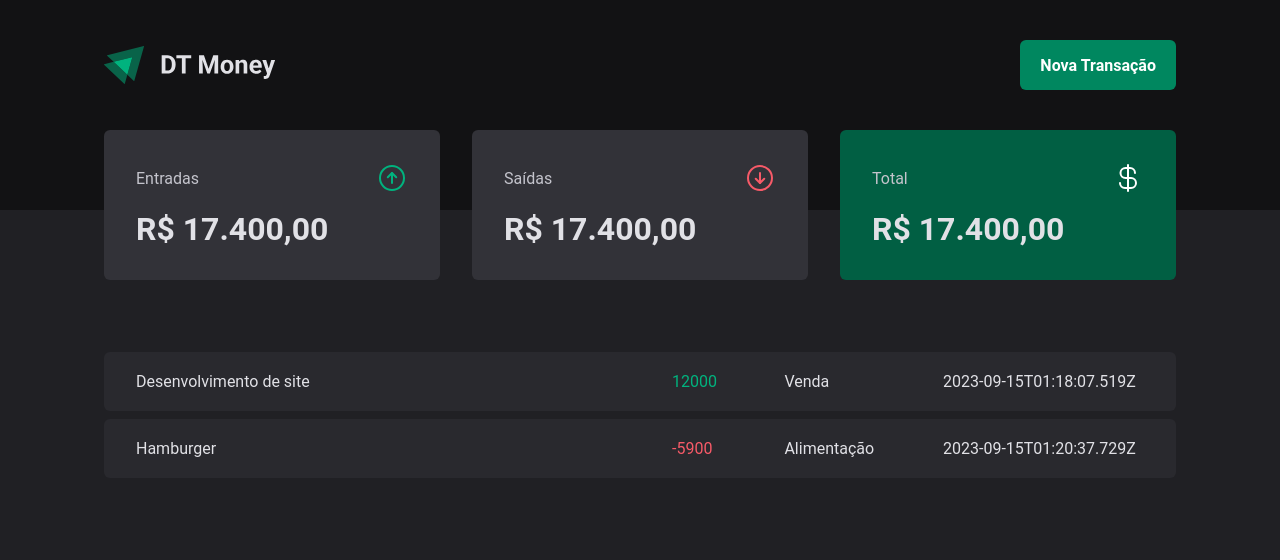
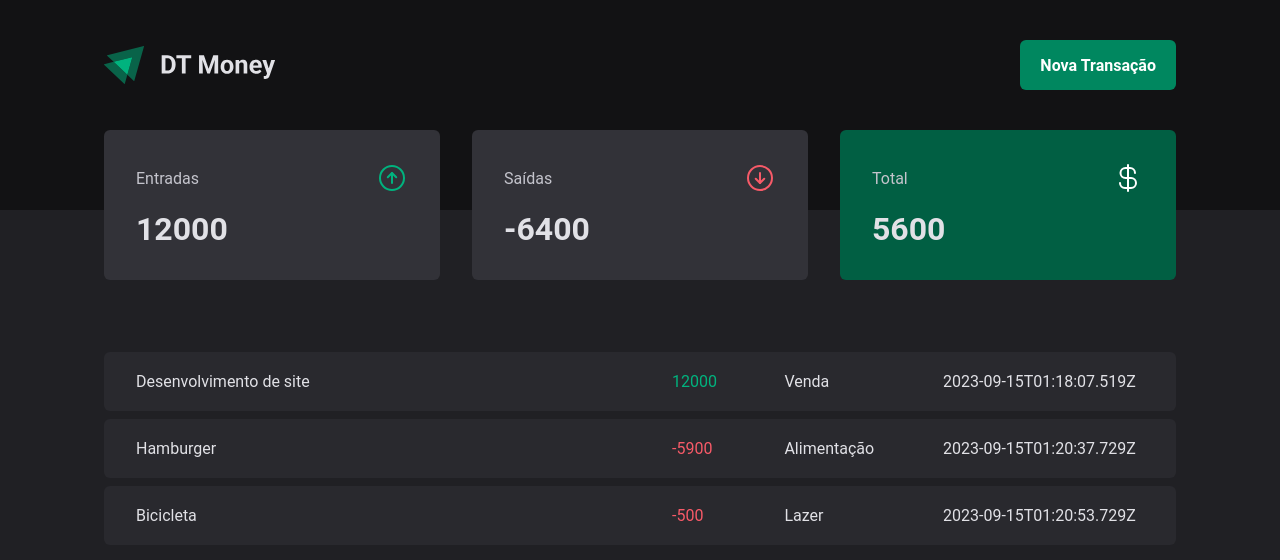
Before and after one commit to joaosanson/dt-money, a React app: page / in a window 1280 px wide. Shown: the top 560 px of the page. Built offline with nearby package versions, Linux system fonts and the light colour scheme; data requests are answered from the project's data file; the HTML template or start-up script is replaced by a standard one.

Commit message:
feat: creating context

```diff
--- a/server.json
+++ b/server.json
@@ -15,6 +15,14 @@
       "category": "Alimentação",
       "price": -5900,
       "createdAt": "2023-09-15T01:20:37.729Z"
+    },
+    {
+      "id": 3,
+      "description": "Bicicleta",
+      "type": "outcome",
+      "category": "Lazer",
+      "price": -500,
+      "createdAt": "2023-09-15T01:20:53.729Z"
     }
   ]
 }
--- a/src/App.tsx
+++ b/src/App.tsx
@@ -2,12 +2,15 @@ import { ThemeProvider } from 'styled-components'
 import { defaultTheme } from './styles/themes/default'
 import { GlobalStyle } from './styles/global'
 import { Transactions } from './pages/Transactions'
+import { TransactionsProvider } from './contexts/TransactionsContext'
 
 export function App() {
   return (
     <ThemeProvider theme={defaultTheme}>
       <GlobalStyle />
-      <Transactions />
+      <TransactionsProvider>
+        <Transactions />
+      </TransactionsProvider>
     </ThemeProvider>
   )
 }
--- a/src/components/Summary/index.tsx
+++ b/src/components/Summary/index.tsx
@@ -1,7 +1,30 @@
 import { ArrowCircleDown, ArrowCircleUp, CurrencyDollar } from 'phosphor-react'
 import { SummaryCard, SummaryContainer } from './styles'
+import { useContext } from 'react'
+import { TransactionsContext } from '../../contexts/TransactionsContext'
 
 export function Summary() {
+  const { transactions } = useContext(TransactionsContext)
+
+  const summary = transactions.reduce(
+    (acc, transaction) => {
+      if (transaction.type === 'income') {
+        acc.income += transaction.price
+      } else if (transaction.type === 'outcome') {
+        acc.outcome += transaction.price
+      }
+
+      acc.total = acc.income + acc.outcome
+
+      return acc
+    },
+    {
+      income: 0,
+      outcome: 0,
+      total: 0,
+    },
+  )
+
   return (
     <SummaryContainer>
       <SummaryCard>
@@ -10,7 +33,7 @@ export function Summary() {
           <ArrowCircleUp size={32} color="#00b37e" />
         </header>
 
-        <strong>R$ 17.400,00</strong>
+        <strong>{summary.income}</strong>
       </SummaryCard>
 
       <SummaryCard>
@@ -19,7 +42,7 @@ export function Summary() {
           <ArrowCircleDown size={32} color="#f75a68" />
         </header>
 
-        <strong>R$ 17.400,00</strong>
+        <strong>{summary.outcome}</strong>
       </SummaryCard>
 
       <SummaryCard variant="green">
@@ -28,7 +51,7 @@ export function Summary() {
           <CurrencyDollar size={32} color="#fff" />
         </header>
 
-        <strong>R$ 17.400,00</strong>
+        <strong>{summary.total}</strong>
       </SummaryCard>
     </SummaryContainer>
   )
--- /dev/null
+++ b/src/contexts/TransactionsContext.tsx
@@ -0,0 +1,40 @@
+import { ReactNode, createContext, useEffect, useState } from 'react'
+
+interface Transaction {
+  id: number
+  description: string
+  type: 'income' | 'outcome'
+  price: number
+  category: string
+  createdAt: string
+}
+
+interface TransactionsContextType {
+  transactions: Transaction[]
+}
+
+interface TransactionsProviderProps {
+  children: ReactNode
+}
+
+export const TransactionsContext = createContext({} as TransactionsContextType)
+
+export function TransactionsProvider({ children }: TransactionsProviderProps) {
+  const [transactions, setTransactions] = useState<Transaction[]>([])
+
+  async function loadTransactions() {
+    const response = await fetch('http://localhost:3001/transactions')
+    const data = await response.json()
+
+    setTransactions(data)
+  }
+
+  useEffect(() => {
+    loadTransactions()
+  }, [])
+  return (
+    <TransactionsContext.Provider value={{ transactions }}>
+      {children}
+    </TransactionsContext.Provider>
+  )
+}
--- a/src/pages/Transactions/index.tsx
+++ b/src/pages/Transactions/index.tsx
@@ -1,4 +1,3 @@
-import { useEffect, useState } from 'react'
 import { Header } from '../../components/Header'
 import { Summary } from '../../components/Summary'
 import {
@@ -6,29 +5,11 @@ import {
   TransactionsContainer,
   TransactionsTable,
 } from './styles'
-
-interface Transaction {
-  id: number
-  description: string
-  type: 'income' | 'outcome'
-  price: number
-  category: string
-  createdAt: string
-}
+import { TransactionsContext } from '../../contexts/TransactionsContext'
+import { useContext } from 'react'
 
 export function Transactions() {
-  const [transactions, setTransactions] = useState<Transaction[]>([])
-
-  async function loadTransactions() {
-    const response = await fetch('http://localhost:3001/transactions')
-    const data = await response.json()
-
-    setTransactions(data)
-  }
-
-  useEffect(() => {
-    loadTransactions()
-  }, [])
+  const { transactions } = useContext(TransactionsContext)
 
   return (
     <>
```
